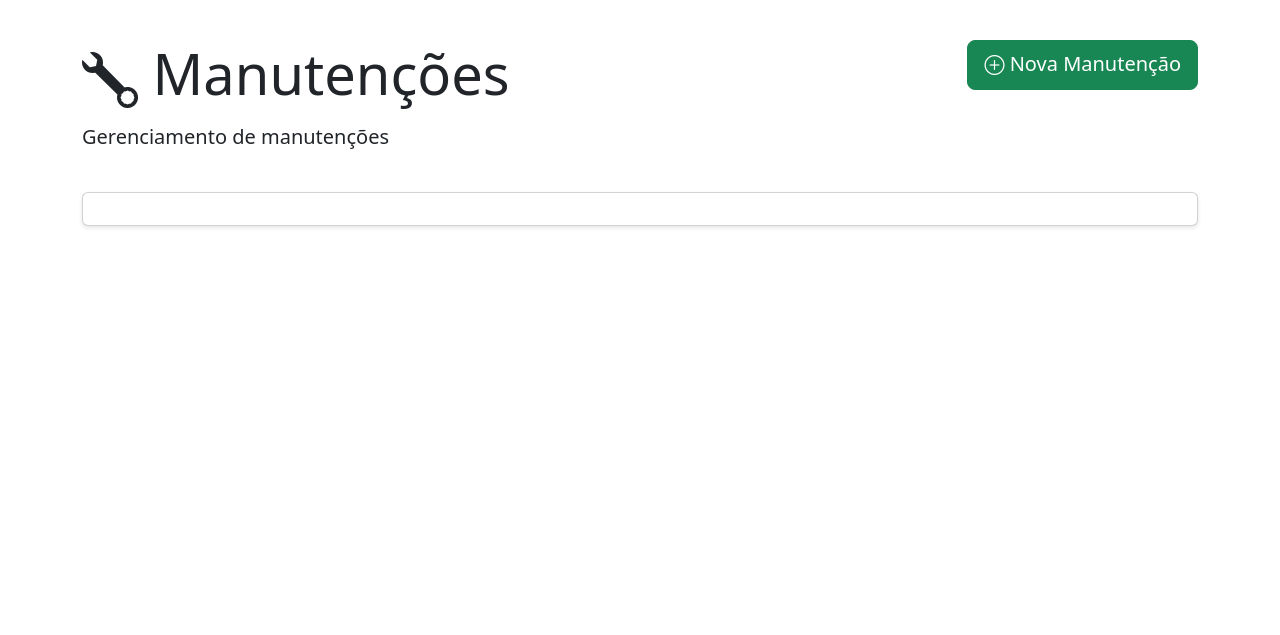
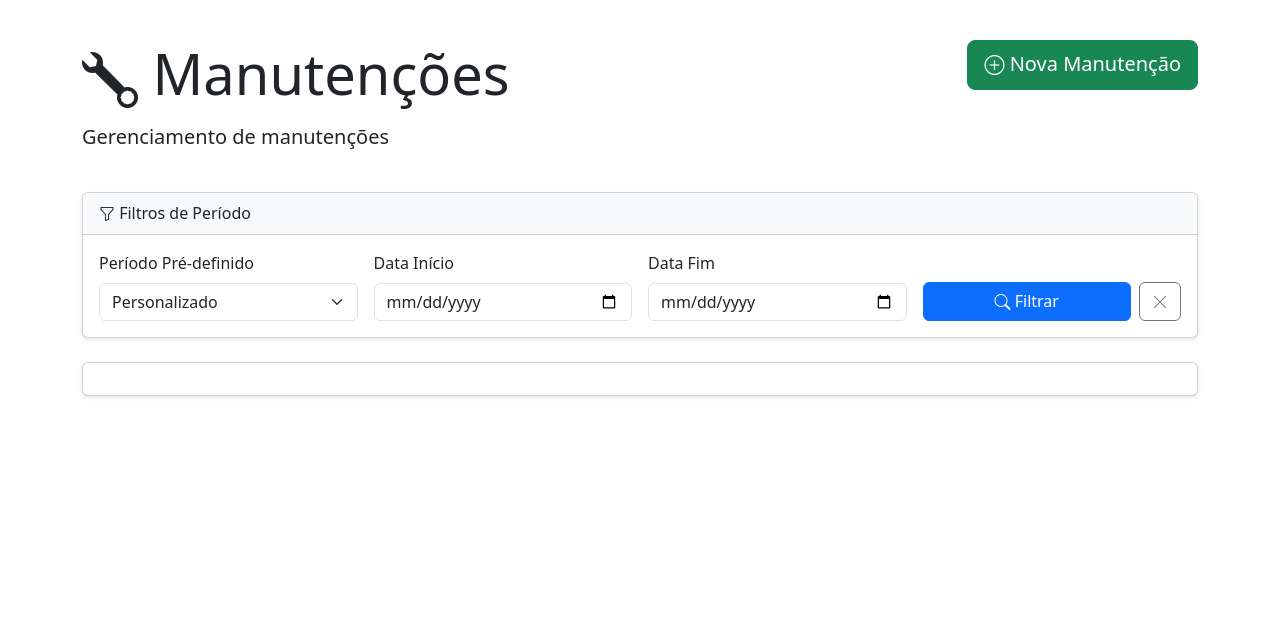
Before and after one commit to amand4morais/ManutFlow, a Flask app: page /manutencoes in a window 1280 px wide. Shown: the part 59-694 px from the top of the page. Run offline with Flask 3, Linux system fonts and the light colour scheme; data that the repository does not hold is empty.

Commit message:
filter added

```diff
--- a/controllers/manutencao_controller.py
+++ b/controllers/manutencao_controller.py
@@ -10,10 +10,39 @@ manutencao_bp = Blueprint('manutencao', __name__)
 @manutencao_bp.route('/manutencoes')
 def listar_manutencoes():
     """
-    Lista todas as manutenções
+    Lista manutenções com filtro de data
     """
-    manutencoes = Manutencao.get_all()
-    return render_template('manutencoes.html', manutencoes=manutencoes)
+    data_inicio_str = request.args.get('data_inicio')
+    data_fim_str = request.args.get('data_fim')
+    filtro_pre = request.args.get('filtro_pre', '')
+
+    data_inicio = None
+    data_fim = None
+
+    # Processa as datas se fornecidas
+    if data_inicio_str:
+        try:
+            data_inicio = datetime.strptime(data_inicio_str, '%Y-%m-%d').date()
+        except ValueError:
+            pass
+
+    if data_fim_str:
+        try:
+            data_fim = datetime.strptime(data_fim_str, '%Y-%m-%d').date()
+        except ValueError:
+            pass
+
+    # Busca com filtro ou busca tudo
+    if data_inicio or data_fim:
+        manutencoes = Manutencao.get_filtered(data_inicio, data_fim)
+    else:
+        manutencoes = Manutencao.get_all()
+
+    return render_template('manutencoes.html',
+                         manutencoes=manutencoes,
+                         data_inicio=data_inicio_str,
+                         data_fim=data_fim_str,
+                         filtro_pre=filtro_pre)
 
 @manutencao_bp.route('/manutencoes/nova', methods=['GET', 'POST'])
 def nova_manutencao():
--- a/models/manutencao.py
+++ b/models/manutencao.py
@@ -87,6 +87,21 @@ class Manutencao(db.Model):
         return Manutencao.query.filter_by(tipo=tipo).order_by(Manutencao.data_manutencao.desc()).all()
 
     @staticmethod
+    def get_filtered(data_inicio=None, data_fim=None):
+        """
+        Retorna manutenções filtradas por período
+        """
+        query = Manutencao.query
+
+        if data_inicio:
+            query = query.filter(Manutencao.data_manutencao >= data_inicio)
+
+        if data_fim:
+            query = query.filter(Manutencao.data_manutencao <= data_fim)
+
+        return query.order_by(Manutencao.data_manutencao.desc()).all()
+
+    @staticmethod
     def get_custo_total():
         """
         Retorna o custo total de todas as manutenções
--- a/views/static/js/main.js
+++ b/views/static/js/main.js
@@ -171,6 +171,13 @@ function showNotification(message, type = 'info') {
     }, 5000);
 }
 
+function atualizarAno() {
+    const ano = new Date().getFullYear();
+    document.getElementById("ano-atual").textContent = ano;
+  }
+
+  atualizarAno();
+
 // Exporta funções para uso global
 window.formatCurrency = formatCurrency;
 window.formatDate = formatDate;
--- a/views/templates/base.html
+++ b/views/templates/base.html
@@ -75,7 +75,7 @@
     <!-- Footer -->
     <footer class="bg-light text-center text-muted py-3 mt-5">
         <div class="container">
-            <p class="mb-0">Sistema de Controle de Manutenção de Equipamentos &copy; 2026</p>
+            <p class="mb-0">Sistema de Controle de Manutenção de Equipamentos &copy; <span id="ano-atual"></span></p>
         </div>
     </footer>
 
--- a/views/templates/manutencoes.html
+++ b/views/templates/manutencoes.html
@@ -14,6 +14,45 @@
         <a href="{{ url_for('manutencao.nova_manutencao') }}" class="btn btn-success btn-lg">
             <i class="bi bi-plus-circle"></i> Nova Manutenção
         </a>
+    </div>
+</div>
+
+<!-- Filtros de Data -->
+<div class="card mb-4">
+    <div class="card-header bg-light">
+        <i class="bi bi-funnel"></i> Filtros de Período
+    </div>
+    <div class="card-body">
+        <form method="GET" action="{{ url_for('manutencao.listar_manutencoes') }}" id="formFiltro" class="row g-3 align-items-end">
+            <div class="col-md-3">
+                <label for="filtro_pre" class="form-label">Período Pré-definido</label>
+                <select class="form-select" id="filtro_pre" name="filtro_pre" onchange="aplicarPredefinicao(this.value)">
+                    <option value="" {% if not filtro_pre %}selected{% endif %}>Personalizado</option>
+                    <option value="mes_atual" {% if filtro_pre == 'mes_atual' %}selected{% endif %}>Mês Atual</option>
+                    <option value="ultimos_3_meses" {% if filtro_pre == 'ultimos_3_meses' %}selected{% endif %}>Últimos 3 Meses</option>
+                    <option value="ano_atual" {% if filtro_pre == 'ano_atual' %}selected{% endif %}>Ano Atual</option>
+                    <option value="ano_passado" {% if filtro_pre == 'ano_passado' %}selected{% endif %}>Ano Passado</option>
+                </select>
+            </div>
+            <div class="col-md-3">
+                <label for="data_inicio" class="form-label">Data Início</label>
+                <input type="date" class="form-control" id="data_inicio" name="data_inicio" value="{{ data_inicio or '' }}">
+            </div>
+            <div class="col-md-3">
+                <label for="data_fim" class="form-label">Data Fim</label>
+                <input type="date" class="form-control" id="data_fim" name="data_fim" value="{{ data_fim or '' }}">
+            </div>
+            <div class="col-md-3">
+                <div class="d-grid gap-2 d-md-flex">
+                    <button type="submit" class="btn btn-primary flex-grow-1">
+                        <i class="bi bi-search"></i> Filtrar
+                    </button>
+                    <a href="{{ url_for('manutencao.listar_manutencoes') }}" class="btn btn-outline-secondary" title="Limpar Filtros">
+                        <i class="bi bi-x-lg"></i>
+                    </a>
+                </div>
+            </div>
+        </form>
     </div>
 </div>
 
```
